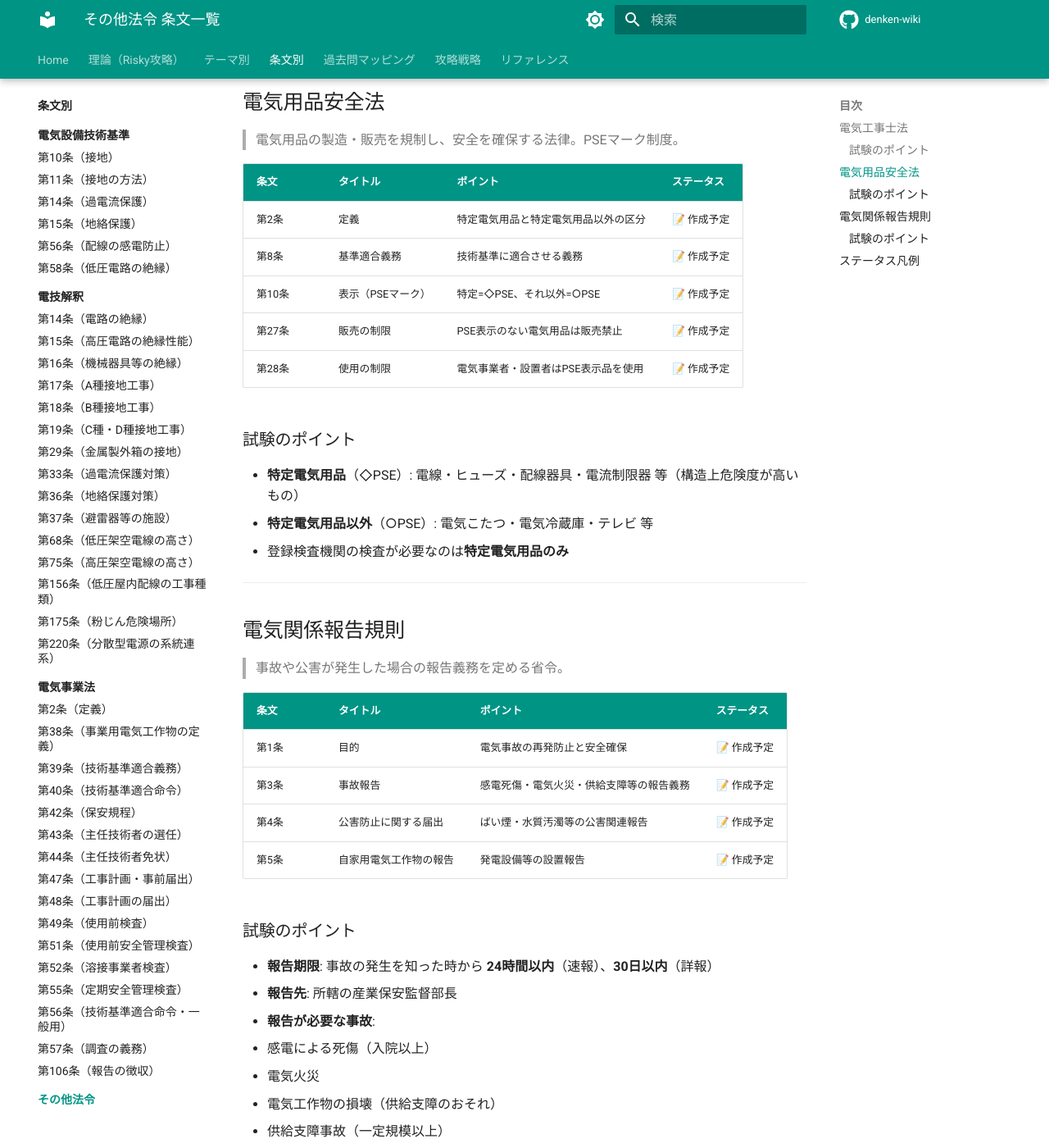
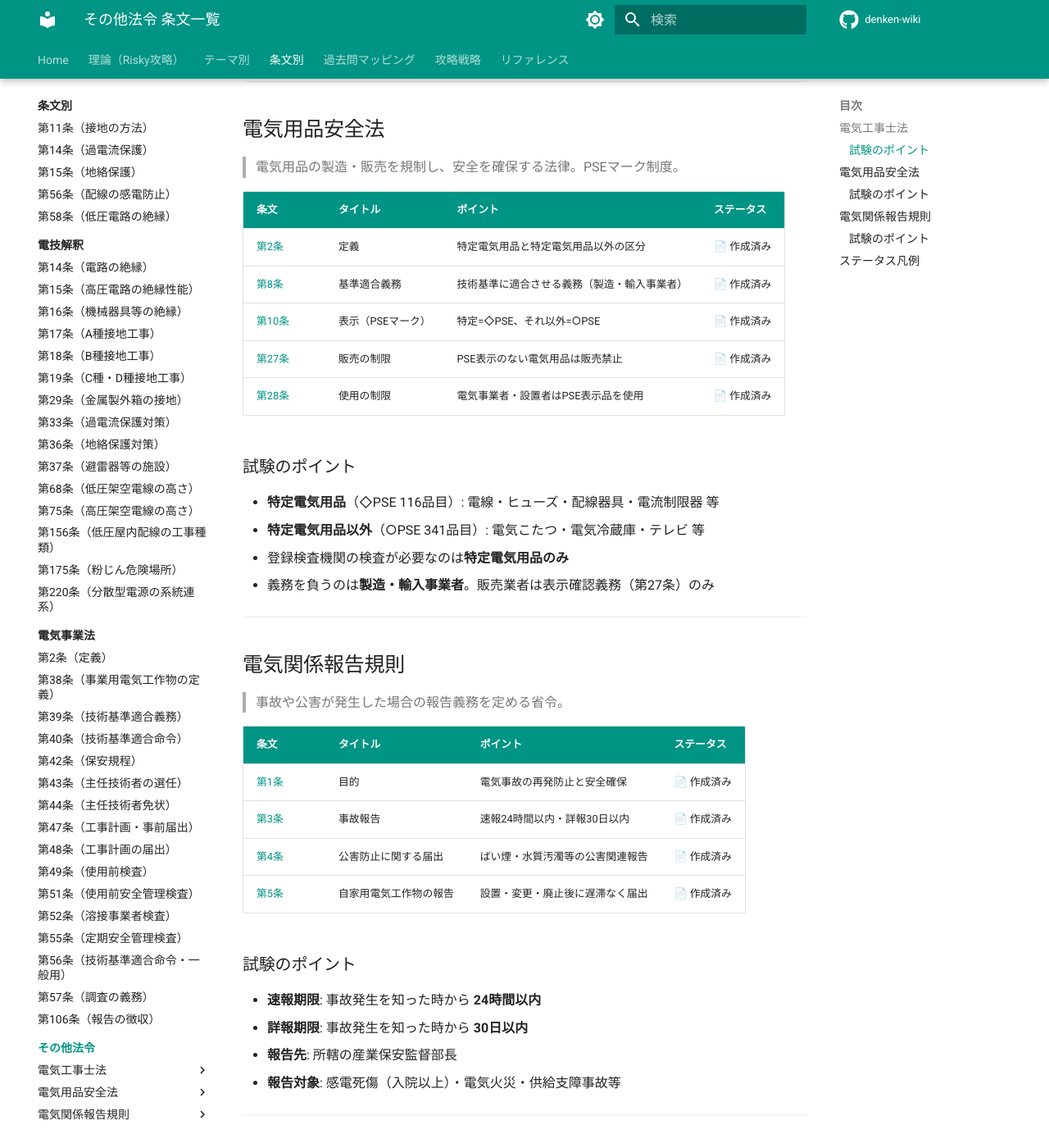
Before and after one commit to kfurufuru/denken-wiki, an MkDocs documentation site: the page built from docs/articles/other/index.md, in a window 1280 px wide and 1400 px high, scrolled down 846 px. Shown: the whole window at 82% size. Built offline with MkDocs 1.6.1 and Material for MkDocs 9.7.7, drawn with Linux system fonts in a browser that asks for light colours; comment, search, counter and statistics services are not loaded; some of the changed text lies outside the part shown.

Commit message:
feat: 法規Wiki拡充 — その他法令13条文ページ＋罰則・期限リファレンス追加
- articles/other/: 電気工事士法(4条文)・電安法(5条文)・電気関係報告規則(4条文)を全て作成（旧v0.1「作成予定」→v1.0完成）
- reference/penalties.md: 4法令横断の罰則比較表（100万/3万円の根拠含む）
- reference/deadlines.md: 届出期限一覧（24時間速報・30日詳報・30日前/90日前着工届出）
- mkdocs.yml: 上記17ファイルをnavに追加

Co-Authored-By: Claude Sonnet 4.6 <noreply@anthropic.com>

```diff
--- a/docs/articles/other/index.md
+++ b/docs/articles/other/index.md
@@ -1,6 +1,6 @@
 # その他法令 条文一覧
 
-> 電気事業法以外の関連法令。出題頻度は低いが、1〜2問は出る。
+> 電気事業法以外の関連法令。出題頻度は低いが、1〜2問は確実に出る。
 
 ---
 
@@ -10,16 +10,17 @@
 
 | 条文 | タイトル | ポイント | ステータス |
 |------|---------|---------|-----------|
-| 第1条 | 目的 | 電気工事の欠陥による災害防止 | 📝 作成予定 |
-| 第2条 | 定義 | 電気工事の範囲・軽微な工事の除外 | 📝 作成予定 |
-| 第3条 | 電気工事士等の資格 | 第一種・第二種の区分と工事範囲 | 📝 作成予定 |
-| 第5条 | 電気工事士の義務 | 電技基準適合・作業確認・器具の使用 | 📝 作成予定 |
+| [第1条](./koji-shi-1.md) | 目的 | 電気工事の欠陥による災害防止 | 📄 作成済み |
+| [第2条](./koji-shi-2.md) | 定義 | 電気工事の範囲・軽微な工事の除外 | 📄 作成済み |
+| [第3条](./koji-shi-3.md) | 電気工事士等の資格 | 第一種・第二種の区分と工事範囲 | 📄 作成済み |
+| [第5条](./koji-shi-5.md) | 電気工事士の義務 | 電技基準適合・免状携帯・器具の使用 | 📄 作成済み |
 
 ### 試験のポイント
 
 - 第一種: 自家用電気工作物（最大電力500kW未満）+ 一般用
 - 第二種: 一般用電気工作物のみ
 - 「軽微な工事」の範囲がよく問われる
+- ネオン・非常用発電装置は第一種でも**特種電気工事資格者**が別途必要
 
 ---
 
@@ -29,17 +30,18 @@
 
 | 条文 | タイトル | ポイント | ステータス |
 |------|---------|---------|-----------|
-| 第2条 | 定義 | 特定電気用品と特定電気用品以外の区分 | 📝 作成予定 |
-| 第8条 | 基準適合義務 | 技術基準に適合させる義務 | 📝 作成予定 |
-| 第10条 | 表示（PSEマーク） | 特定=◇PSE、それ以外=○PSE | 📝 作成予定 |
-| 第27条 | 販売の制限 | PSE表示のない電気用品は販売禁止 | 📝 作成予定 |
-| 第28条 | 使用の制限 | 電気事業者・設置者はPSE表示品を使用 | 📝 作成予定 |
+| [第2条](./pse-2.md) | 定義 | 特定電気用品と特定電気用品以外の区分 | 📄 作成済み |
+| [第8条](./pse-8.md) | 基準適合義務 | 技術基準に適合させる義務（製造・輸入事業者） | 📄 作成済み |
+| [第10条](./pse-10.md) | 表示（PSEマーク） | 特定=◇PSE、それ以外=○PSE | 📄 作成済み |
+| [第27条](./pse-27.md) | 販売の制限 | PSE表示のない電気用品は販売禁止 | 📄 作成済み |
+| [第28条](./pse-28.md) | 使用の制限 | 電気事業者・設置者はPSE表示品を使用 | 📄 作成済み |
 
 ### 試験のポイント
 
-- **特定電気用品**（◇PSE）: 電線・ヒューズ・配線器具・電流制限器 等（構造上危険度が高いもの）
-- **特定電気用品以外**（○PSE）: 電気こたつ・電気冷蔵庫・テレビ 等
+- **特定電気用品**（◇PSE 116品目）: 電線・ヒューズ・配線器具・電流制限器 等
+- **特定電気用品以外**（○PSE 341品目）: 電気こたつ・電気冷蔵庫・テレビ 等
 - 登録検査機関の検査が必要なのは**特定電気用品のみ**
+- 義務を負うのは**製造・輸入事業者**。販売業者は表示確認義務（第27条）のみ
 
 ---
 
@@ -49,21 +51,17 @@
 
 | 条文 | タイトル | ポイント | ステータス |
 |------|---------|---------|-----------|
-| 第1条 | 目的 | 電気事故の再発防止と安全確保 | 📝 作成予定 |
-| 第3条 | 事故報告 | 感電死傷・電気火災・供給支障等の報告義務 | 📝 作成予定 |
-| 第4条 | 公害防止に関する届出 | ばい煙・水質汚濁等の公害関連報告 | 📝 作成予定 |
-| 第5条 | 自家用電気工作物の報告 | 発電設備等の設置報告 | 📝 作成予定 |
+| [第1条](./jiko-1.md) | 目的 | 電気事故の再発防止と安全確保 | 📄 作成済み |
+| [第3条](./jiko-3.md) | 事故報告 | 速報24時間以内・詳報30日以内 | 📄 作成済み |
+| [第4条](./jiko-4.md) | 公害防止に関する届出 | ばい煙・水質汚濁等の公害関連報告 | 📄 作成済み |
+| [第5条](./jiko-5.md) | 自家用電気工作物の報告 | 設置・変更・廃止後に遅滞なく届出 | 📄 作成済み |
 
 ### 試験のポイント
 
-- **報告期限**: 事故の発生を知った時から **24時間以内**（速報）、**30日以内**（詳報）
+- **速報期限**: 事故発生を知った時から **24時間以内**
+- **詳報期限**: 事故発生を知った時から **30日以内**
 - **報告先**: 所轄の産業保安監督部長
-- **報告が必要な事故**:
-  - 感電による死傷（入院以上）
-  - 電気火災
-  - 電気工作物の損壊（供給支障のおそれ）
-  - 供給支障事故（一定規模以上）
-- ⚠️ 報告期限・事故の範囲は要確認
+- **報告対象**: 感電死傷（入院以上）・電気火災・供給支障事故等
 
 ---
 
@@ -76,4 +74,4 @@
 
 ---
 
-*最終更新: 2026-03-29 | v0.1（骨格）*
+*最終更新: 2026-04-19 | v1.0（全条文作成完了）*
--- a/mkdocs.yml
+++ b/mkdocs.yml
@@ -188,6 +188,22 @@ nav:
       - 第106条（報告の徴収）: articles/jigyoho/106.md
     - その他法令:
       - articles/other/index.md
+      - 電気工事士法:
+        - 第1条（目的）: articles/other/koji-shi-1.md
+        - 第2条（定義・軽微な工事）: articles/other/koji-shi-2.md
+        - 第3条（電気工事士の資格）: articles/other/koji-shi-3.md
+        - 第5条（電気工事士の義務）: articles/other/koji-shi-5.md
+      - 電気用品安全法:
+        - 第2条（定義）: articles/other/pse-2.md
+        - 第8条（基準適合義務）: articles/other/pse-8.md
+        - 第10条（PSEマーク表示）: articles/other/pse-10.md
+        - 第27条（販売の制限）: articles/other/pse-27.md
+        - 第28条（使用の制限）: articles/other/pse-28.md
+      - 電気関係報告規則:
+        - 第1条（目的）: articles/other/jiko-1.md
+        - 第3条（事故報告）: articles/other/jiko-3.md
+        - 第4条（公害防止届出）: articles/other/jiko-4.md
+        - 第5条（自家用電気工作物の報告）: articles/other/jiko-5.md
   - 過去問マッピング:
     - kakomon/index.md
     - 年度別一覧: kakomon/by-year.md
@@ -235,3 +251,5 @@ nav:
     - 学習システム全体マップ: reference/system-map.md
     - バージョニング基準: reference/versioning.md
     - 用語索引（五十音順）: reference/glossary-index.md
+    - 罰則・罰金比較表: reference/penalties.md
+    - 届出・申請期限一覧: reference/deadlines.md
```
Also changed, not shown: docs/articles/other/jiko-1.md (added, +26 -0 lines), docs/articles/other/jiko-3.md (added, +51 -0 lines), docs/articles/other/jiko-4.md (added, +27 -0 lines), docs/articles/other/jiko-5.md (added, +30 -0 lines), docs/articles/other/koji-shi-1.md (added, +25 -0 lines), docs/articles/other/koji-shi-2.md (added, +32 -0 lines), docs/articles/other/koji-shi-3.md (added, +36 -0 lines), docs/articles/other/koji-shi-5.md (added, +32 -0 lines), docs/articles/other/pse-10.md (added, +41 -0 lines), docs/articles/other/pse-2.md (added, +36 -0 lines), docs/articles/other/pse-27.md (added, +27 -0 lines), docs/articles/other/pse-28.md (added, +32 -0 lines), docs/articles/other/pse-8.md (added, +32 -0 lines), docs/reference/deadlines.md (added, +77 -0 lines), 1 more files.
